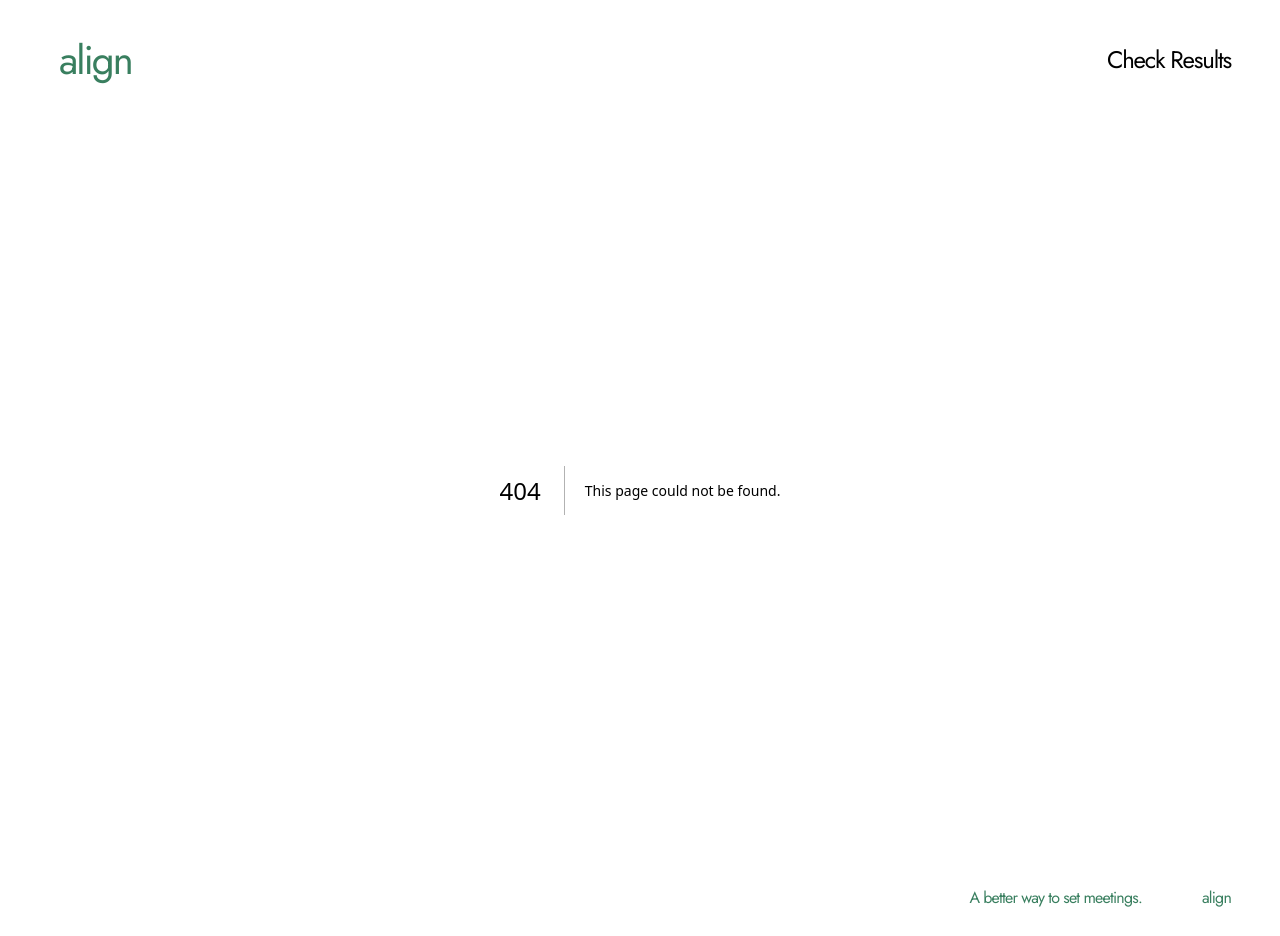
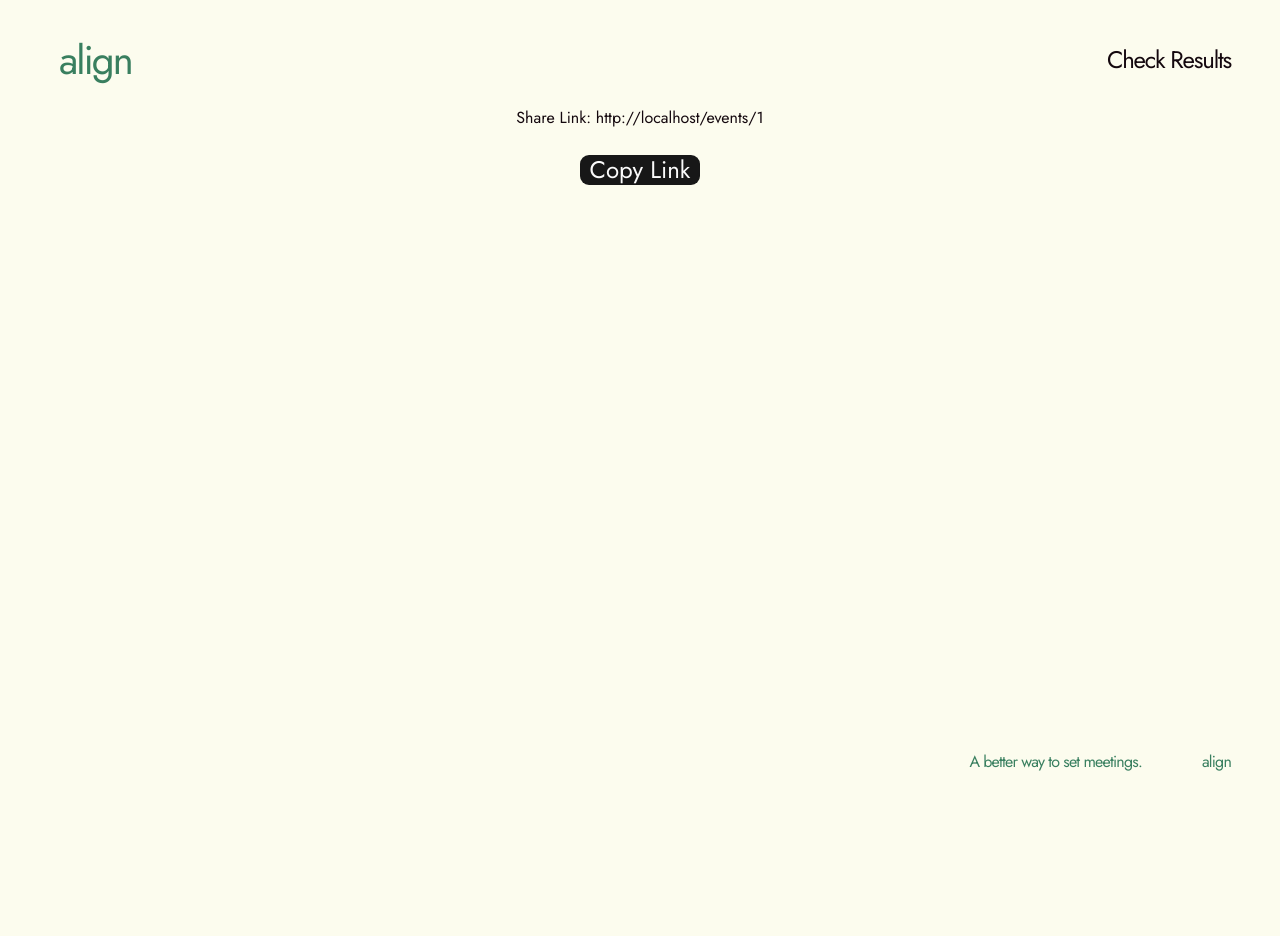
Before and after one commit to dlsu-lscs/lscs-align, a Next.js app in the folder apps/web/: page /events/1/share in a window 1280 px wide. Before the commit this address had no page. After the commit the page ends 800 px from the top, so only its background shows below. Built offline with nearby package versions, Linux system fonts and the light colour scheme.

Commit message:
feat: add share link with copy button

```diff
--- /dev/null
+++ b/apps/web/src/app/events/[slug]/share/page.tsx
@@ -0,0 +1,40 @@
+'use client';
+
+import { use, useState, useEffect } from 'react';
+import { Button } from '@/components/ui/button';
+
+export default function SharePage({ params }: { params: Promise<{ slug: string }> }) {
+  const { slug } = use(params);
+  const [link, setLink] = useState('');
+  const [copied, setCopied] = useState(false);
+  const [copyError, setCopyError] = useState('');
+
+  useEffect(() => {
+    setLink(`${window.location.origin}/events/${slug}`);
+  }, [slug]);
+
+  const handleCopy = async () => {
+    setCopyError('');
+    try {
+      await navigator.clipboard.writeText(link);
+      setCopied(true);
+      setTimeout(() => setCopied(false), 2000);
+    } catch {
+      setCopyError('Failed to copy link.');
+    }
+  };
+
+  return (
+    <main className="p-4 text-center">
+      <p>Share Link: {link}</p>
+      <Button type="button"
+                className="mt-6 rounded-[10px] border text-[24px] "
+                onClick={handleCopy}>
+        Copy Link
+      </Button>
+
+      {copied && <p className="text-green-600">Link copied to clipboard successfully!</p>}
+      {copyError && <p className="text-error">{copyError}</p>}
+    </main>
+  );
+}
```
